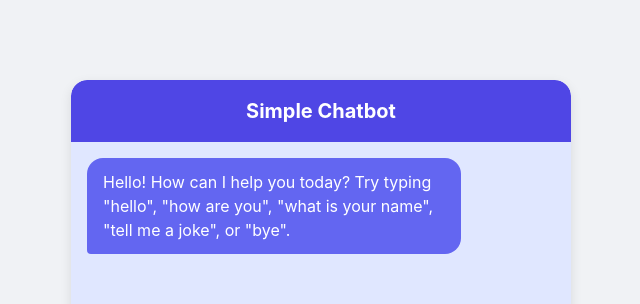
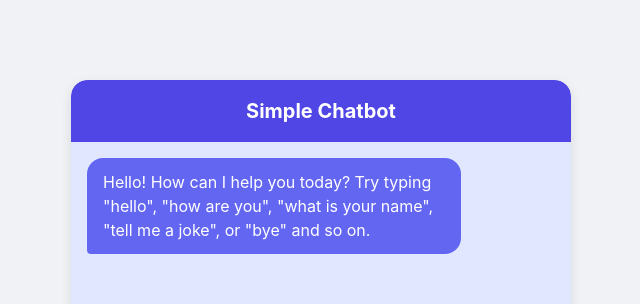
Before and after one commit to nitinsaini26/ChatBot, a plain HTML site: page index.html in a window 1280 px wide. Shown: the top 304 px of the page, 319-959 px from the left. Drawn offline with nearby package versions, Linux system fonts and the light colour scheme.

Commit message:
index.html

```diff
--- a/index.html
+++ b/index.html
@@ -15,7 +15,7 @@
     </div>
     <div class="chat-messages" id="chat-messages">
       <div class="message bot">
-        Hello! How can I help you today? Try typing "hello", "how are you", "what is your name", "tell me a joke", or "bye".
+        Hello! How can I help you today? Try typing "hello", "how are you", "what is your name", "tell me a joke", or "bye" and so on.
       </div>
     </div>
     <div class="chat-input-area">
```
